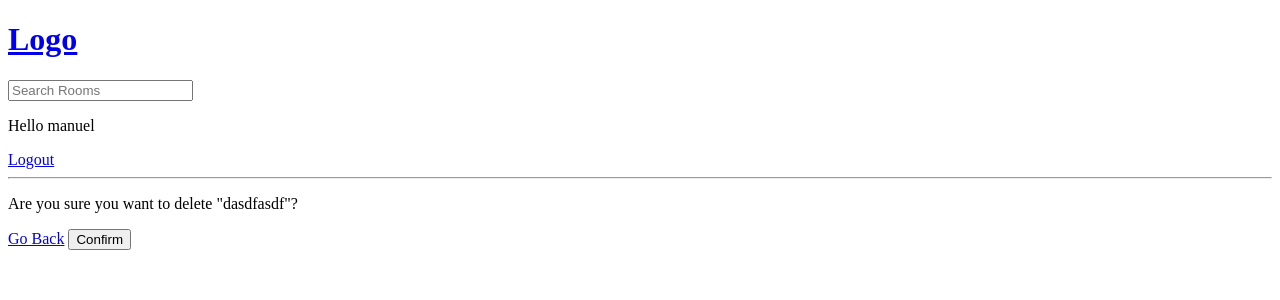
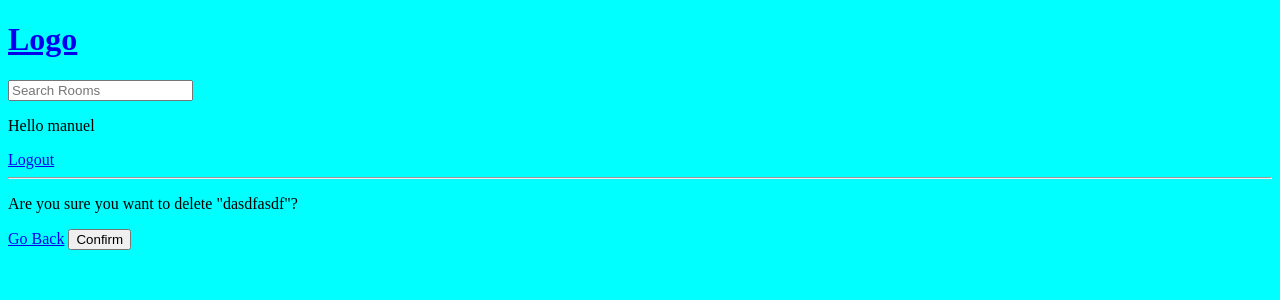
Before and after one commit to Manuel-heav/django_course, a Django app: page /delete-room/5/ in a window 1280 px wide. Shown: the top 300 px of the page. Run offline with Django 4.2, Linux system fonts and the light colour scheme; a user stored in the database is signed in; data comes from the database, SQL or seed files in the repository.

Commit message:
working on profle page

```diff
--- a/studybud/static/styles/main.css
+++ b/studybud/static/styles/main.css
@@ -0,0 +1,3 @@
+body {
+  background-color: aqua;
+}
--- a/studybud/templates/main.html
+++ b/studybud/templates/main.html
@@ -1,10 +1,12 @@
 <!DOCTYPE html>
+{%load static%}
 <html lang="en">
   <head>
     <meta charset="UTF-8" />
     <meta http-equiv="X-UA-Compatible" content="IE=edge" />
     <meta name="viewport" content="width=device-width, initial-scale=1.0" />
     <title>StudyBud</title>
+    <link rel="stylesheet" href="{%static 'styles/main.css'%}" />
   </head>
   <body>
     {% include 'navbar.html'%} {% if messages %}
```
